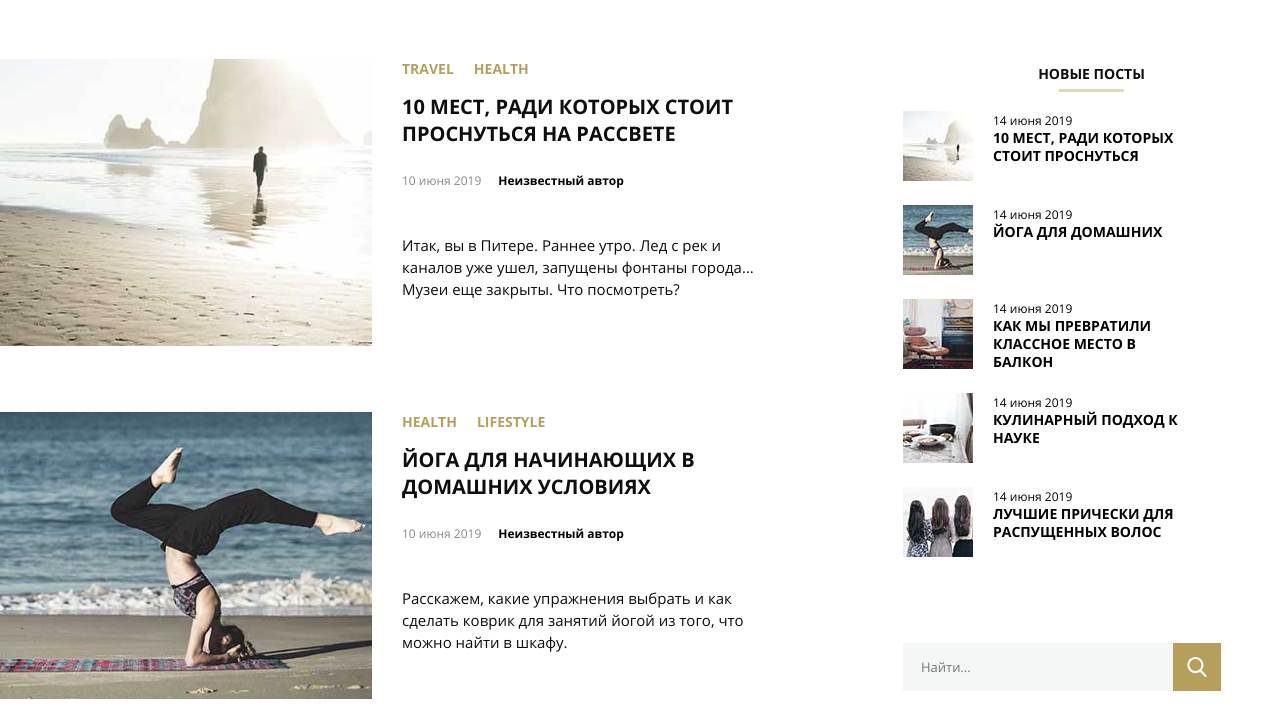
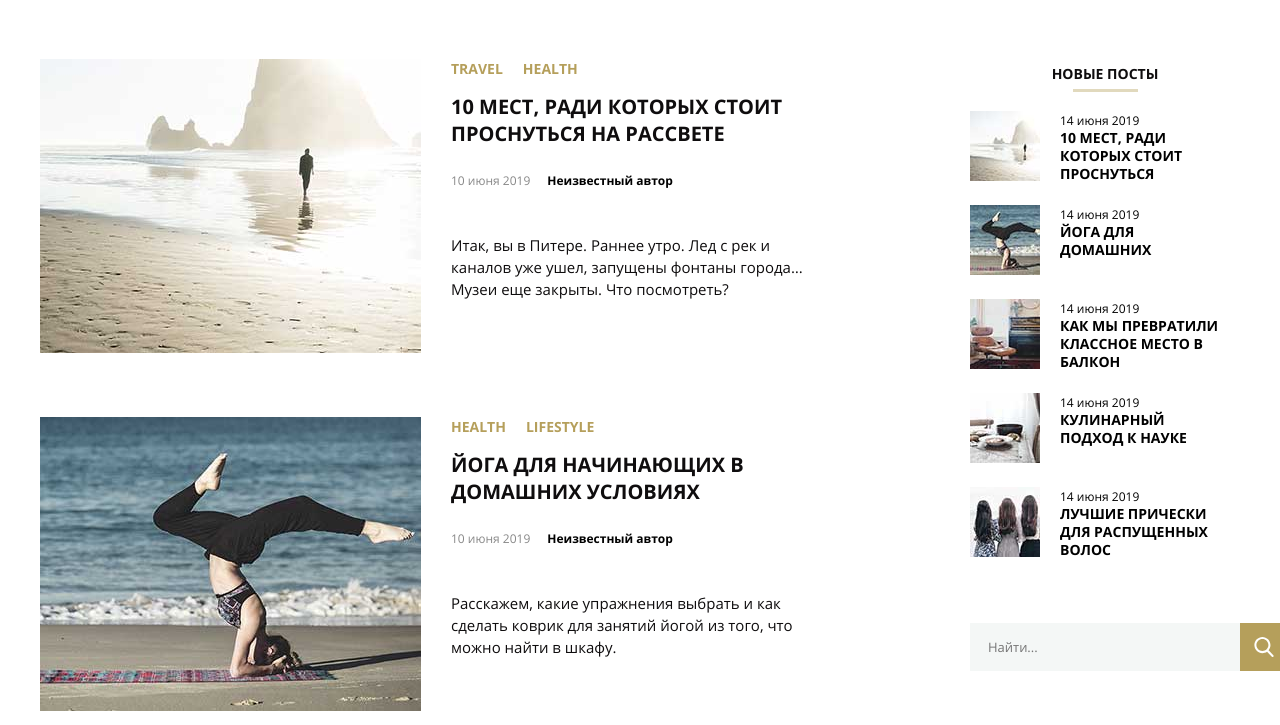
Before and after one commit to tpecherkina/MQ-Diplom, a plain HTML site: page index.html in a window 1280 px wide. Shown: the part 995-1720 px from the top of the page. Drawn offline with Linux system fonts and the light colour scheme; files whose address does not match are found by name.

Commit message:
add main structure

```diff
--- a/css/style.css
+++ b/css/style.css
@@ -311,30 +311,44 @@ body {
 
 
 .content {
+  /* display: flex; */
+  margin: 62px auto;
+  /* max-width: 120rem;	 */
+}
+
+.content-wrapper {
+  width: 1200px;
+  margin: auto;
+  padding: 0 15px;
+
   display: flex;
-  margin: 62px auto;
-  max-width: 120rem;
+  justify-content: space-between;
+}
 
+.main-posts {
+  width: 780px;
 }
 
 .main-article {
   display: flex;
-  justify-content: flex-end;
-  width: auto;
+  /* justify-content: flex-end; */
+  /* width: auto;  */
 }
 
 .main-article:nth-child(n + 2) {
-  padding-top: 62px;
+  /* padding-top: 62px; */
+  margin-top: 60px;
 }
 
 .main-article-image {
-  width: 372px;
-  padding-right: 30px;
+  /* width: 372px; */
+  /* padding-right: 30px; */
 }
 
 .main-article-text {
-  width: 378px;
-  padding-right: 123px;
+  /* width: 378px; */
+  /* padding-right: 123px; */
+  margin-left: 30px;
 }
 
 .main-article-text-list {
@@ -400,8 +414,9 @@ body {
 }
 
 .aside-posts {
-  display: flex;
-  flex-direction: column;
+  /* display: flex; */
+  /* flex-direction: column; */
+  width: 270px;
 }
 
 .aside-post {
--- a/index.html
+++ b/index.html
@@ -118,6 +118,7 @@
   </section>
 
 	<div class="content">
+		<div class="content-wrapper">
     <main class="main-posts">
      <article class="main-article">
 	    <div class="main-article-images">
```
